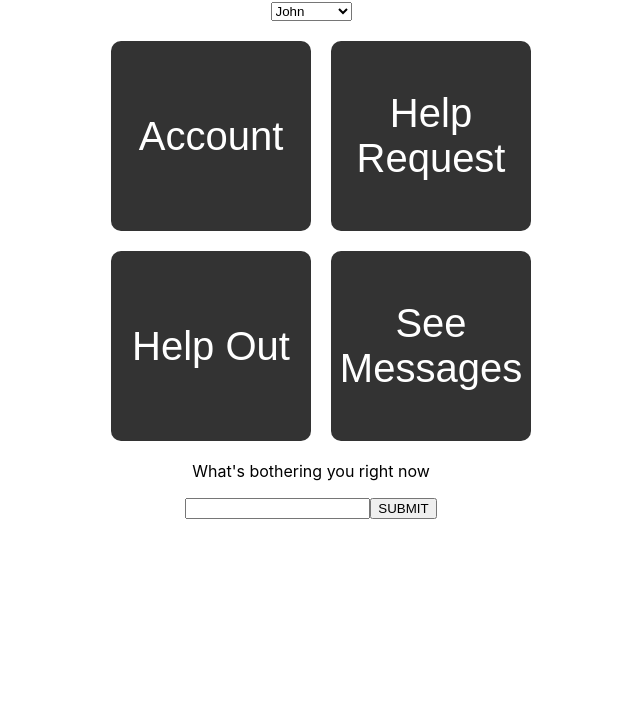
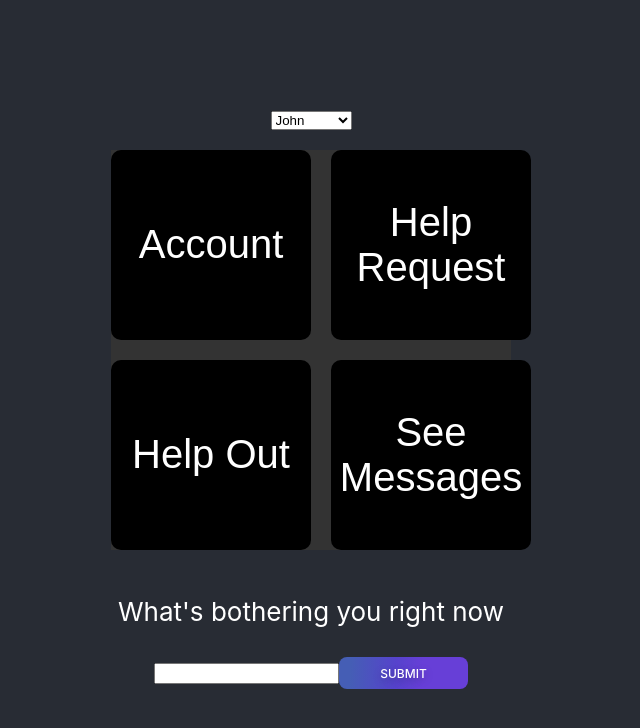
Before and after one commit to sntrenter/UMSLHACK21, a React (Create React App) app in the folder Frontend/reachout/: page / in a window 1280 px wide. Both pictures are taken after a click on the element "Help Request". Shown: the top 728 px of the page, without its empty margins (329-969 px from the left). Built offline with nearby package versions, Linux system fonts and the light colour scheme.

Commit message:
saving some beautification, messages screen needs tons of work but I should be able te reuse a other components to help with that

```diff
--- a/Frontend/reachout/src/App.css
+++ b/Frontend/reachout/src/App.css
@@ -32,7 +32,7 @@
   margin: 20px auto;
   width:400px;
   height:400px;
-  background-color:#fff;
+  background-color:#333;
   display:grid;
   grid-template-columns: 200px 200px;
   grid-row: auto auto;
@@ -40,7 +40,7 @@
   grid-row-gap: 20px;
 }
 .box{
-  background-color:#333;
+  background-color:rgb(0, 0, 0);
   padding:20px;
   border-radius:10px;
   color:#fff;
--- a/Frontend/reachout/src/App.tsx
+++ b/Frontend/reachout/src/App.tsx
@@ -8,42 +8,63 @@ import ViewRequests from "./viewRequests";
 
 function App() {
   const [user, setUser] = useState("user1");
-  const [menuSelect,setMenuSelect] = useState(1)
-  const [helpReq,setHelpReq] = useState("")
+  const [menuSelect, setMenuSelect] = useState(1);
+  const [helpReq, setHelpReq] = useState("");
   useEffect(() => {
     console.log(user);
-    console.log(menuSelect)
+    console.log(menuSelect);
   });
-  function returnMenu(num: any):any {
-    switch(num){
+  function returnMenu(num: any): any {
+    switch (num) {
       case 1:
-        return <Account user={user}></Account>
+        return <Account user={user}></Account>;
       case 2:
-        return  <div>
+        return (
+          <div>
             <p>What's bothering you right now</p>
-          <input type="text" onChange={e=>setHelpReq(e.target.value)}></input>
-          <button onClick={()=>console.log("new help req:",helpReq)}>SUBMIT</button>
+            <input
+              type="text"
+              onChange={(e) => setHelpReq(e.target.value)}
+            ></input>
+            <button
+              className="sbutton"
+              onClick={() => console.log("new help req:", helpReq)}
+            >
+              SUBMIT
+            </button>
           </div>
+        );
       case 3:
-        return <div>
+        return (
+          <div>
             <p>Avalible Help requests</p>
-          <ViewRequests user ={user}></ViewRequests>
+            <ViewRequests user={user}></ViewRequests>
           </div>
+        );
       case 4:
-        return  <SeeMessages user={user}></SeeMessages>
+        return <SeeMessages user={user}></SeeMessages>;
     }
   }
   return (
     <div className="App">
+      <div className="App-header">
         <Menubar passUser={setUser}></Menubar>
+
         <div className="container">
-        <div onClick={()=>setMenuSelect(1)} className="box">Account</div>
-        <div onClick={()=>setMenuSelect(2)} className="box">Help Request</div>
-        <div onClick={()=>setMenuSelect(3)} className="box">Help Out</div>
-        <div onClick={()=>setMenuSelect(4)} className="box">See Messages</div>
+          <div onClick={() => setMenuSelect(1)} className="box">
+            Account
           </div>
-      <div>
-        {returnMenu(menuSelect)}
+          <div onClick={() => setMenuSelect(2)} className="box">
+            Help Request
+          </div>
+          <div onClick={() => setMenuSelect(3)} className="box">
+            Help Out
+          </div>
+          <div onClick={() => setMenuSelect(4)} className="box">
+            See Messages
+          </div>
+        </div>
+        <div>{returnMenu(menuSelect)}</div>
       </div>
     </div>
   );
--- /dev/null
+++ b/Frontend/reachout/src/general.css
@@ -0,0 +1,46 @@
+.reqs {
+    border-radius: 25px;
+    background: #65c6df;
+    width: fit-content;
+    margin-left: auto;
+    margin-right: auto;
+    margin-bottom: 5px;
+    padding-top: 5px;
+    padding-bottom: 5px;
+    color: white;
+
+  }
+
+
+/* CSS */
+.sbutton {
+  background-image: linear-gradient(92.88deg, #455EB5 9.16%, #5643CC 43.89%, #673FD7 64.72%);
+  border-radius: 8px;
+  border-style: none;
+  box-sizing: border-box;
+  color: #FFFFFF;
+  cursor: pointer;
+  flex-shrink: 0;
+  font-family: "Inter UI","SF Pro Display",-apple-system,BlinkMacSystemFont,"Segoe UI",Roboto,Oxygen,Ubuntu,Cantarell,"Open Sans","Helvetica Neue",sans-serif;
+  font-size: 12px;
+  font-weight: 500;
+  height: 2rem;
+  padding: 0 1.6rem;
+  text-align: center;
+  text-shadow: rgba(0, 0, 0, 0.25) 0 3px 8px;
+  transition: all .5s;
+  user-select: none;
+  -webkit-user-select: none;
+  touch-action: manipulation;
+}
+
+.sbutton:hover {
+  box-shadow: rgba(80, 63, 205, 0.5) 0 1px 30px;
+  transition-duration: .1s;
+}
+
+@media (min-width: 768px) {
+  .sbutton {
+    padding: 0 2.6rem;
+  }
+}
--- /dev/null
+++ b/Frontend/reachout/src/reqMessage.tsx
@@ -0,0 +1,16 @@
+import React, { useState } from "react";
+import './general.css'
+
+interface Props {
+  msg: string;
+}
+
+function ReqMessage(props: Props) {
+  return (
+    <div className="reqs">
+        {console.log(props.msg)}
+      <p> {props.msg}</p>
+    </div>
+  );
+}
+export default ReqMessage;
--- a/Frontend/reachout/src/viewRequests.tsx
+++ b/Frontend/reachout/src/viewRequests.tsx
@@ -1,13 +1,25 @@
 import React, { useState } from 'react';
+import ReqMessage from './reqMessage'
+import "./general.css"
+
 
 interface Props {
     user?: string
 }
+let msgs = [
+    "help me find a support group for people stuggling with classes",
+    "anybody know who on campus is in charge of renting out example space",
+    "Interested in a party! message for address!"
+]
+
 
 function ViewRequests(props: Props) {
 
       return (
-        <p>help requests for {props.user}</p>
+          <div>
+            {msgs.map((i)=>{return <ReqMessage  msg = {i}></ReqMessage>})}
+          </div>
+
       );
     }
 export default ViewRequests
```
Also changed, not shown: 1 other file (tests, documents, lock files or other folders). Lines whose indentation alone changed are shown as unchanged.
